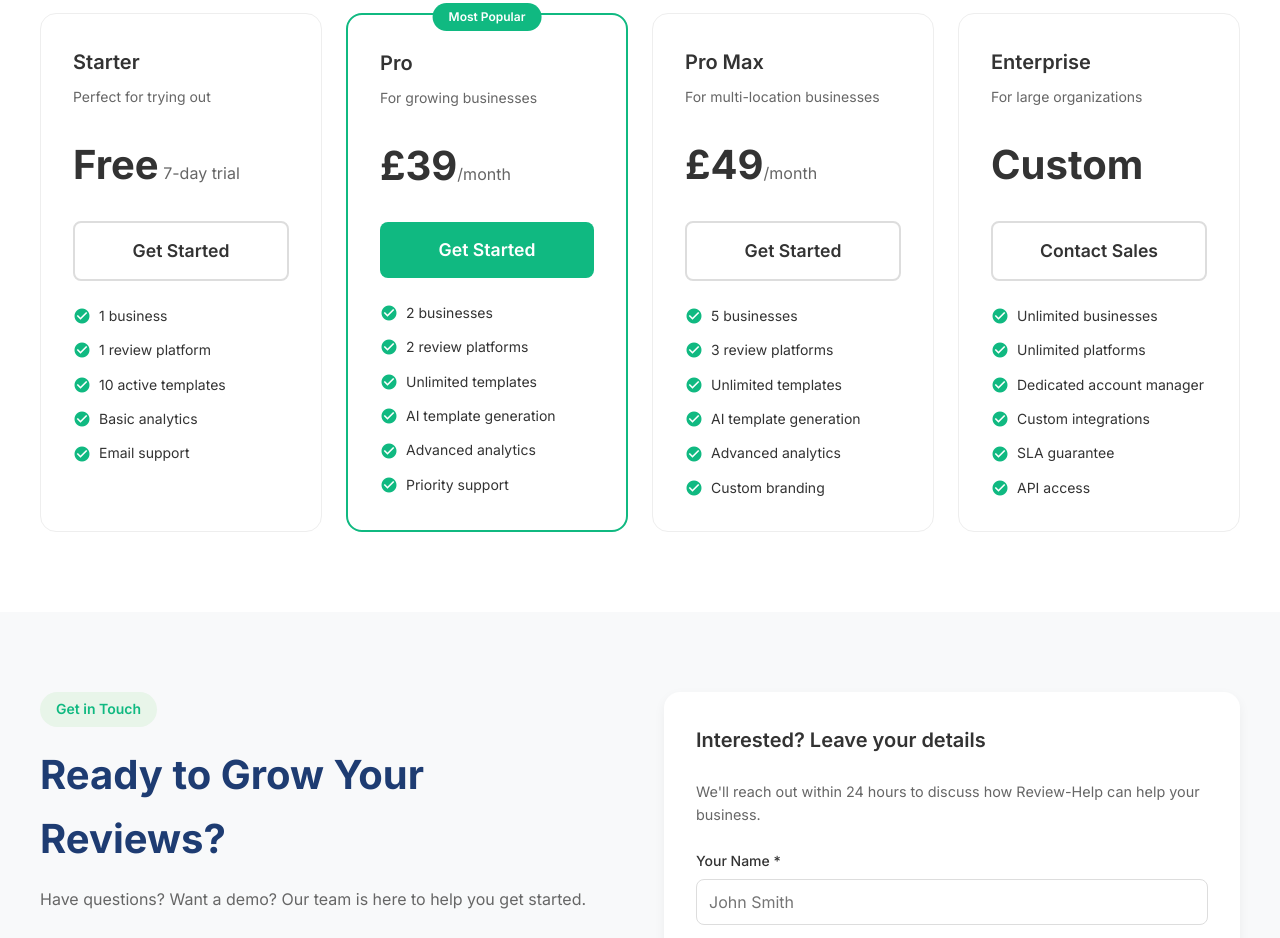
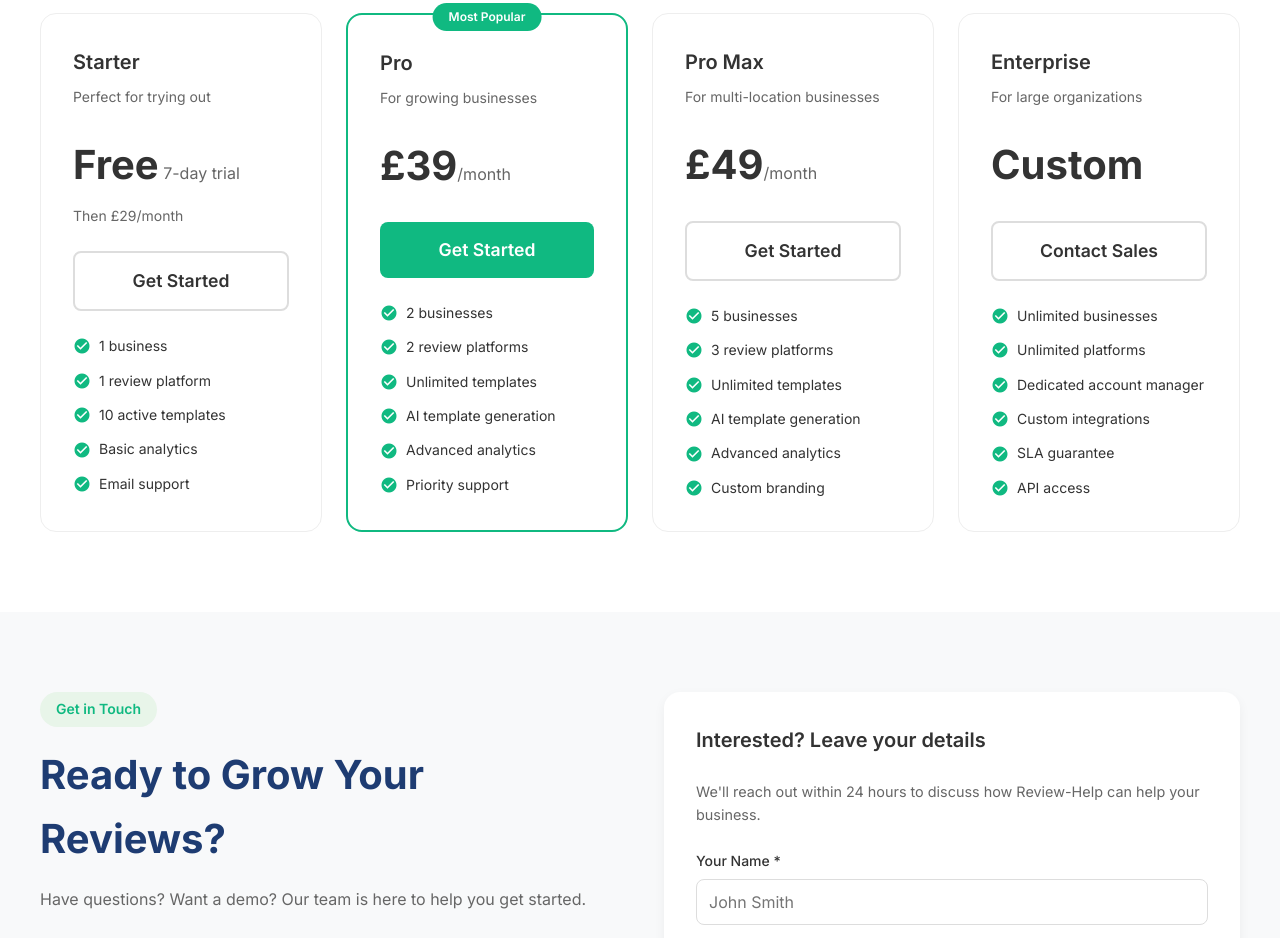
Before and after one commit to rohithajith/reviewhelp-landing, a plain HTML site: page index.html in a window 1280 px wide. Shown: the part 3222-4160 px from the top of the page. Drawn offline with Linux system fonts and the light colour scheme.

Commit message:
Add 'Then £29/month' to Starter pricing

```diff
--- a/index.html
+++ b/index.html
@@ -1446,6 +1446,7 @@
             <span class="amount">Free</span>
             <span class="period">&nbsp;7-day trial</span>
           </div>
+          <p style="font-size: 0.875rem; color: #666; margin-top: -1rem; margin-bottom: 1.5rem;">Then £29/month</p>
           <a href="#contact" class="btn btn-outline" style="color: #333; border-color: #ddd;">Get Started</a>
           <ul class="features-list">
             <li><span class="material-icons">check_circle</span> 1 business</li>
```
